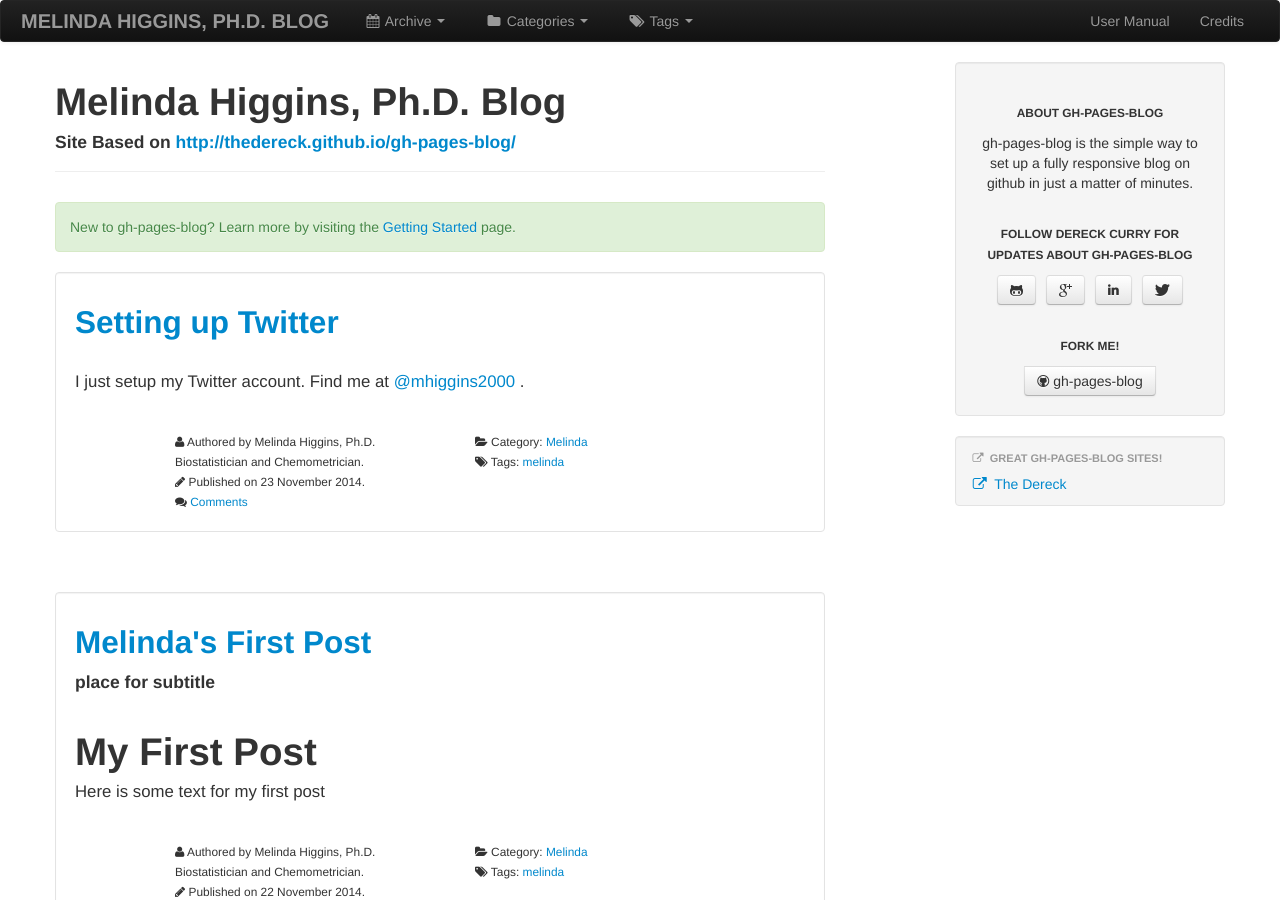
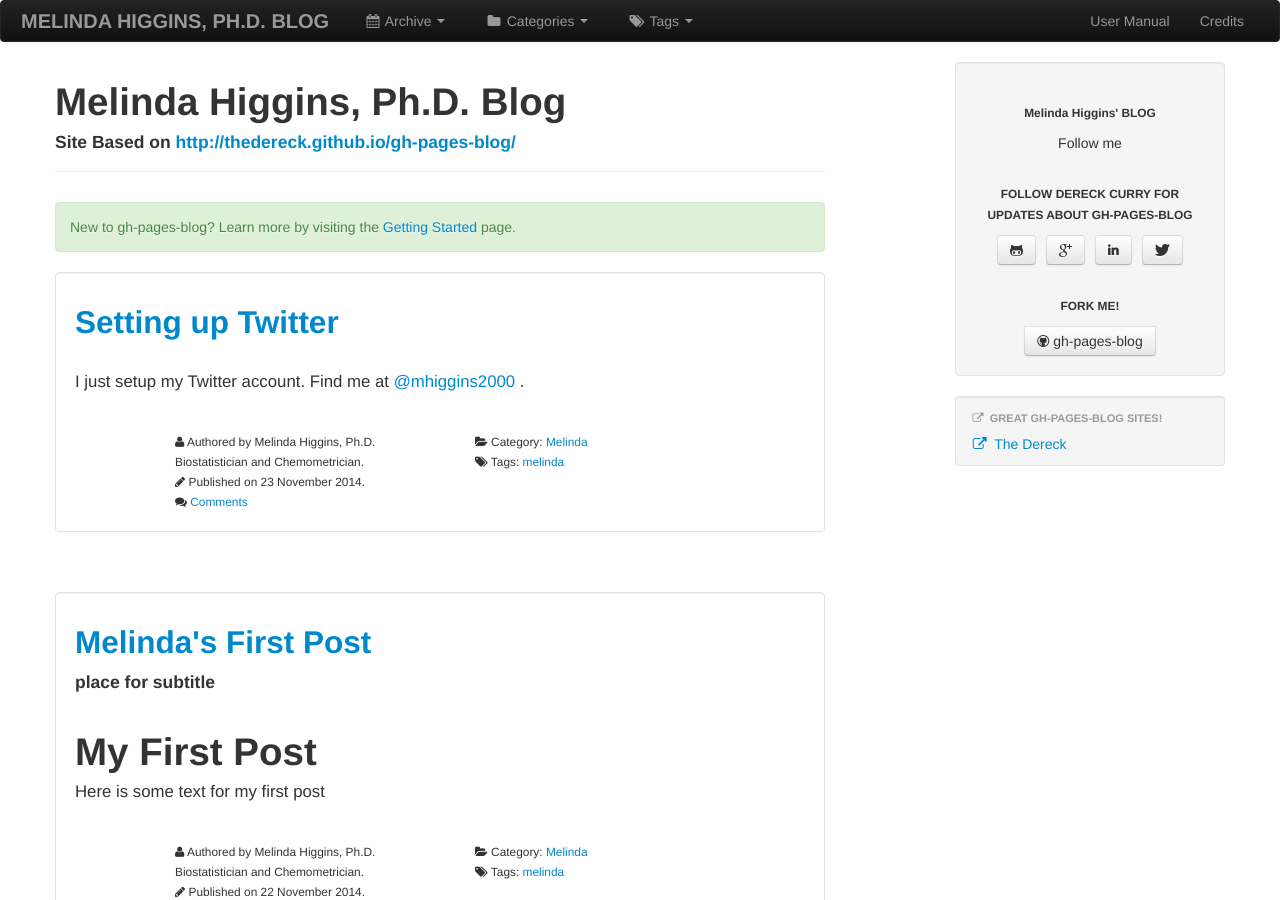
Before and after one commit to melindahiggins2000/blog, a Jekyll site: the page built from index.html, in a window 1280 px wide and 900 px high. Built offline with Jekyll 4.4.1, drawn with Linux system fonts in a browser that asks for light colours; the list of posts is cut into pages by our own code; comment, search, counter and statistics services are not loaded.

Commit message:
Update brief-bio.html

```diff
--- a/_includes/content/brief-bio.html
+++ b/_includes/content/brief-bio.html
@@ -1,2 +1,2 @@
-<p class="text-center"><small><strong>ABOUT GH-PAGES-BLOG</strong></small></p>
-<p>gh-pages-blog is the simple way to set up a fully responsive blog on github in just a matter of minutes.</p>
+<p class="text-center"><small><strong>Melinda Higgins' BLOG</strong></small></p>
+<p>Follow me</p>
```
